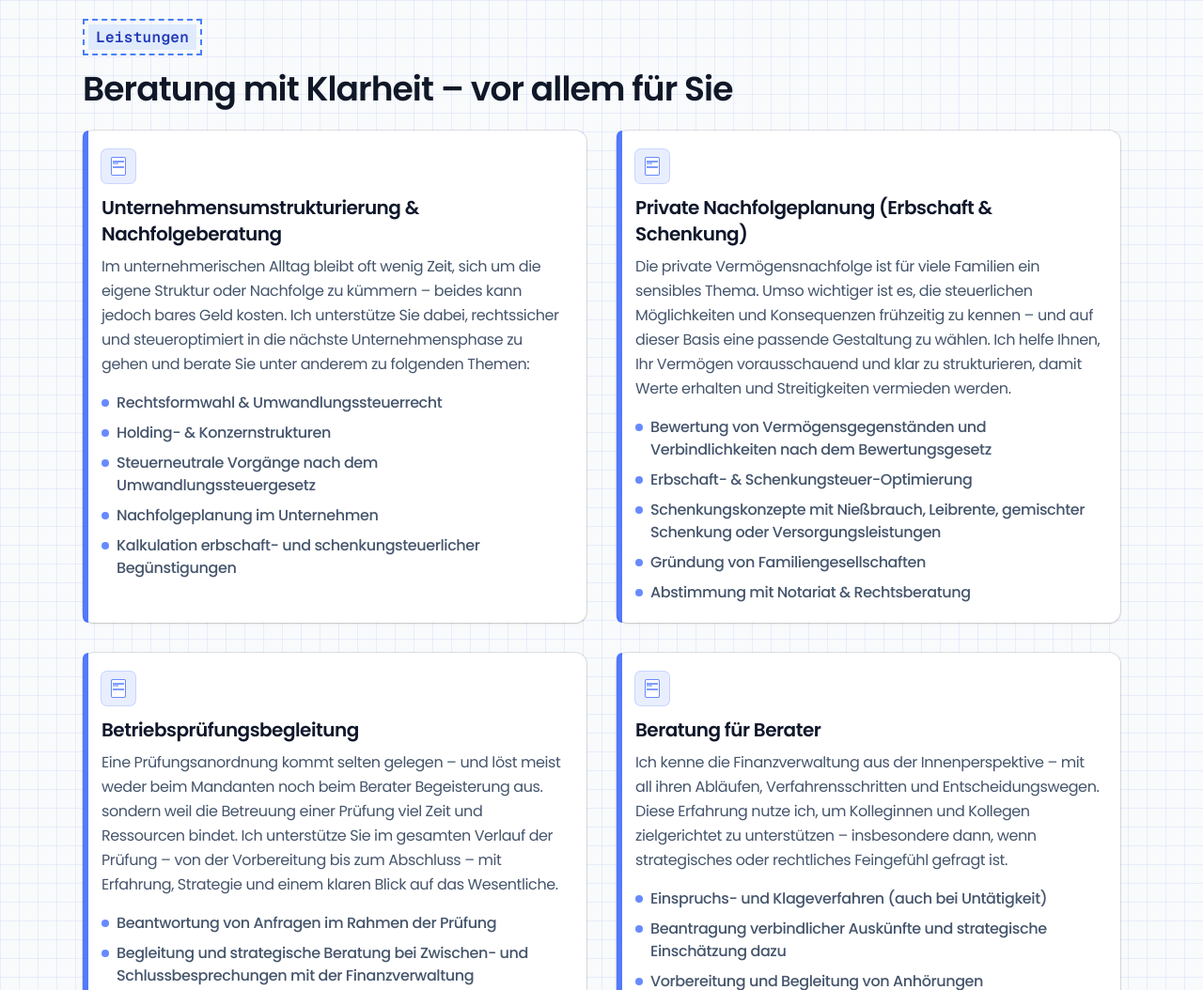
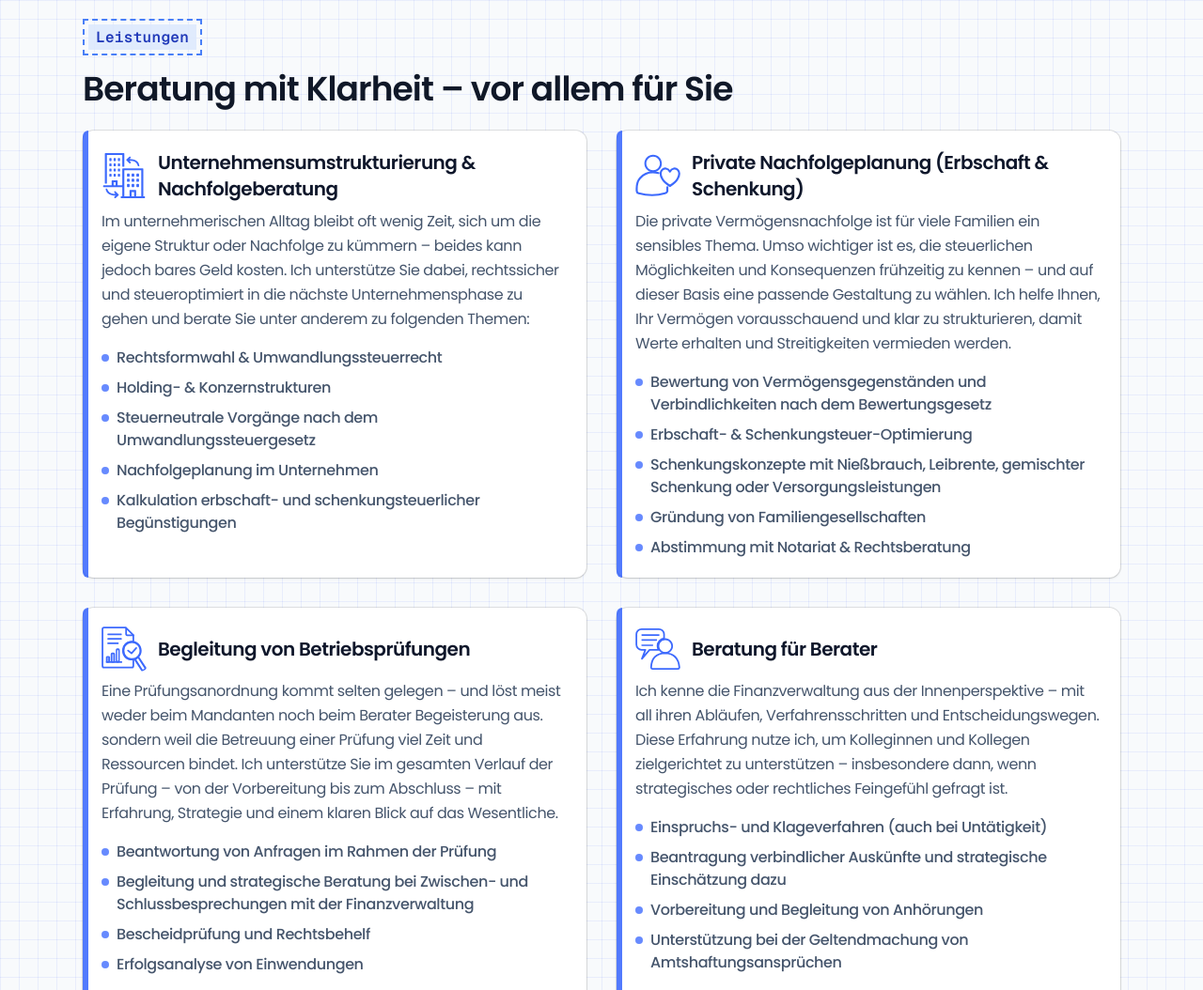
Before and after one commit to Hangman/finke-site, an Astro site: page / in a window 1280 px wide. Shown: the part 720-1774 px from the top of the page at 94% size. Built offline with nearby package versions, Linux system fonts and the light colour scheme; Astro itself is replaced by a stand-in of ours.

Commit message:
Add services icons
Signed-off-by: Matthias <webmaster@pottgames.de>

```diff
--- a/src/components/blocks/Services.astro
+++ b/src/components/blocks/Services.astro
@@ -4,8 +4,9 @@ import Section from "../layout/Section.astro";
 /** Daten -> falls du später Texte ändern willst, hier zentral */
 const services = [
   {
-    key: "audit",
+    key: "reorg",
     title: "Unternehmensumstrukturierung & Nachfolgeberatung",
+    icon: "/icons/reorg.svg",
     claim:
       "Im unternehmerischen Alltag bleibt oft wenig Zeit, sich um die eigene Struktur oder Nachfolge zu kümmern – beides kann jedoch bares Geld kosten. Ich unterstütze Sie dabei, rechtssicher und steueroptimiert in die nächste Unternehmensphase zu gehen und berate Sie unter anderem zu folgenden Themen:",
     points: [
@@ -17,8 +18,9 @@ const services = [
     ],
   },
   {
-    key: "reorg",
+    key: "private",
     title: "Private Nachfolgeplanung (Erbschaft & Schenkung)",
+    icon: "/icons/private.svg",
     claim:
       "Die private Vermögensnachfolge ist für viele Familien ein sensibles Thema. Umso wichtiger ist es, die steuerlichen Möglichkeiten und Konsequenzen frühzeitig zu kennen – und auf dieser Basis eine passende Gestaltung zu wählen. Ich helfe Ihnen, Ihr Vermögen vorausschauend und klar zu strukturieren, damit Werte erhalten und Streitigkeiten vermieden werden.",
     points: [
@@ -30,8 +32,9 @@ const services = [
     ],
   },
   {
-    key: "private",
-    title: "Betriebsprüfungsbegleitung",
+    key: "audit",
+    title: "Begleitung von Betriebsprüfungen",
+    icon: "/icons/audit.svg",
     claim:
       "Eine Prüfungsanordnung kommt selten gelegen – und löst meist weder beim Mandanten noch beim Berater Begeisterung aus. sondern weil die Betreuung einer Prüfung viel Zeit und Ressourcen bindet. Ich unterstütze Sie im gesamten Verlauf der Prüfung – von der Vorbereitung bis zum Abschluss – mit Erfahrung, Strategie und einem klaren Blick auf das Wesentliche.",
     points: [
@@ -44,6 +47,7 @@ const services = [
   {
     key: "advice",
     title: "Beratung für Berater",
+    icon: "/icons/advice.svg",
     claim:
       "Ich kenne die Finanzverwaltung aus der Innenperspektive – mit all ihren Abläufen, Verfahrensschritten und Entscheidungswegen. Diese Erfahrung nutze ich, um Kolleginnen und Kollegen zielgerichtet zu unterstützen – insbesondere dann, wenn strategisches oder rechtliches Feingefühl gefragt ist.",
     points: [
@@ -57,28 +61,18 @@ const services = [
 ---
 
 <Section id="services" eyebrow="Leistungen" title="Beratung mit Klarheit – vor allem für Sie">
-  <!-- Karten-Grid -->
   <div class="mt-6 grid gap-6 md:gap-8 md:grid-cols-2 md:auto-rows-fr">
     {
       services.map((s) => (
         <article class="relative h-full flex flex-col rounded-xl bg-white ring-1 ring-black/10 shadow-sm">
           <span class="absolute left-0 top-0 h-full w-1.5 rounded-l-xl bg-primary/80" />
 
-          <div class="px-5 pt-5">
-            <span class="inline-flex h-9 w-9 items-center justify-center rounded-md bg-primary/10 ring-1 ring-primary/25">
-              <span class="relative inline-block h-5 w-4">
-                <span class="absolute inset-0 rounded-[2px] border border-primary/70 bg-white" />
-                <span class="absolute left-0.5 right-0.5 top-1 h-[2px] bg-primary/60" />
-                <span class="absolute left-0.5 right-0.5 top-[10px] h-[2px] bg-primary/60" />
-                <span class="absolute left-0.5 right-2 top-[6px] h-[2px] bg-primary/40" />
-              </span>
-            </span>
+          <div class="flex items-center justify-between px-5 pt-5 gap-3">
+            <div class="text-primary">{s.icon && <img src={s.icon} alt="" class="w-12 h-12 shrink-0 opacity-90" loading="lazy" />}</div>
+            <h3 class="text-xl font-semibold tracking-tight text-slate-900 flex-1">{s.title}</h3>
           </div>
 
-          <div class="px-5">
-            <h3 class="mt-3 text-xl font-semibold tracking-tight text-slate-900">{s.title}</h3>
-            <p class="mt-2 text-slate-600 text-base leading-relaxed tracking-tight">{s.claim}</p>
-          </div>
+          <p class="px-5 mt-2 text-slate-600 text-base leading-relaxed tracking-tight">{s.claim}</p>
 
           <ul class="mt-4 px-5 pb-5 space-y-2 text-base tracking-tight font-medium text-slate-600 flex-1">
             {s.points.map((p) => (
```
Also changed, not shown: public/icons/advice.svg (added), public/icons/audit.svg (added), public/icons/private.svg (added), public/icons/reorg.svg (added), 1 other file.
